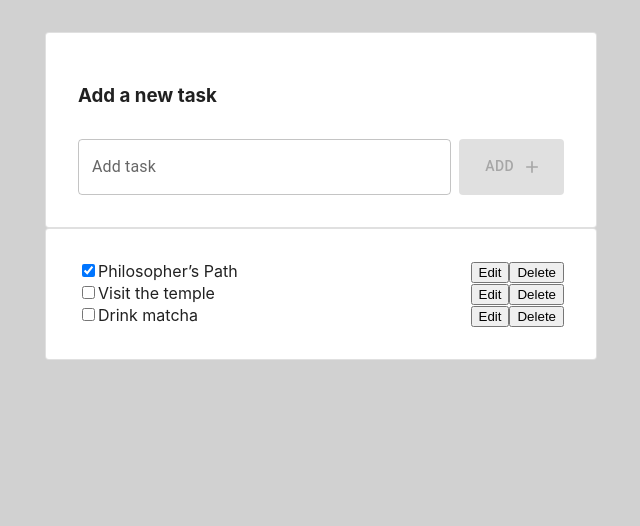
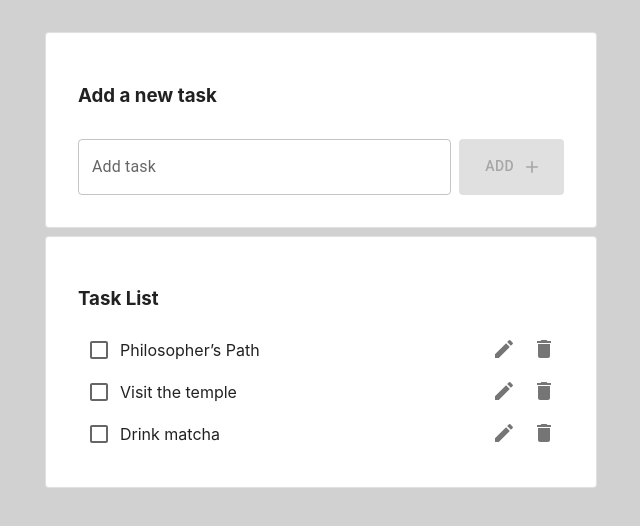
Before and after one commit to SilviuIordache/react-todo-v2, a React (Create React App) app: page / in a window 1280 px wide. Shown: the top 526 px of the page, without its empty margins (319-959 px from the left). Built offline with nearby package versions, Linux system fonts and the light colour scheme.

Commit message:
Improve design

```diff
--- a/src/App.js
+++ b/src/App.js
@@ -1,3 +1,4 @@
+import { Box } from '@mui/material';
 import { Container } from '@mui/system';
 import AddTask from './components/AddTask';
 import TaskList from './components/TaskList.js';
@@ -7,7 +8,9 @@ export default function TaskApp() {
   return (
     <TasksProvider>
       <Container maxWidth="sm" sx={{ marginTop: '2rem' }}>
-        <AddTask />
+        <Box sx={{ marginBottom: '0.5rem'}}>
+          <AddTask />
+        </Box>
         <TaskList />
       </Container>
     </TasksProvider>
--- a/src/components/TaskList.js
+++ b/src/components/TaskList.js
@@ -1,4 +1,8 @@
-import { Card } from '@mui/material';
+import { IconButton, Card, Checkbox } from '@mui/material';
+import EditIcon from '@mui/icons-material/Edit';
+import SaveIcon from '@mui/icons-material/Save';
+import DeleteIcon from '@mui/icons-material/Delete';
+
 import { Box } from '@mui/system';
 import { useState } from 'react';
 import { useTasks, useTasksDispatch } from './TasksContext.js';
@@ -9,6 +13,7 @@ export default function TaskList() {
 
   return (
     <Card variant="outlined" sx={{ padding: '2rem' }}>
+      <h3>Task List</h3>
       {items}
     </Card>
   );
@@ -40,10 +45,9 @@ function Task({ task }) {
   }
   return (
     <Box sx={{ display: 'flex', justifyContent: 'space-between' }}>
-      <Box>
-        <input
-          type="checkbox"
-          checked={task.done}
+      <Box sx={{ alignItems: 'center', display: 'flex' }}>
+        <Checkbox
+          {...task.done}
           onChange={(e) => {
             dispatch({
               type: 'changed',
@@ -54,15 +58,20 @@ function Task({ task }) {
             });
           }}
         />
-        {taskContent}
+        <div>{taskContent}</div>
       </Box>
       <Box>
         {isEditing ? (
-          <button onClick={() => setIsEditing(false)}>Save</button>
+          <IconButton variant="contained" onClick={() => setIsEditing(false)}>
+            <SaveIcon />
+          </IconButton>
         ) : (
-          <button onClick={() => setIsEditing(true)}>Edit</button>
+          <IconButton variant="contained" onClick={() => setIsEditing(true)}>
+            <EditIcon />
+          </IconButton>
         )}
-        <button
+        <IconButton
+          variant="contained"
           onClick={() => {
             dispatch({
               type: 'deleted',
@@ -70,8 +79,8 @@ function Task({ task }) {
             });
           }}
         >
-          Delete
-        </button>
+          <DeleteIcon />
+        </IconButton>
       </Box>
     </Box>
   );
```
